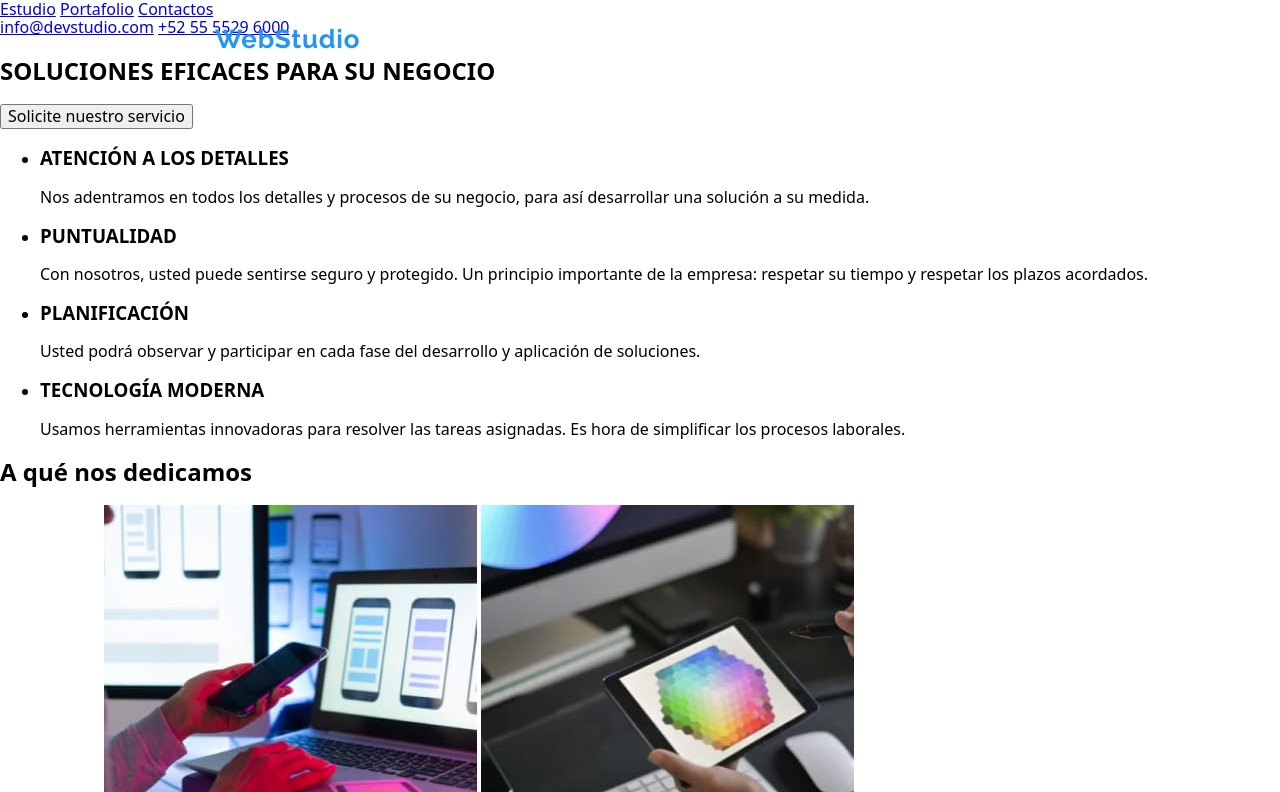
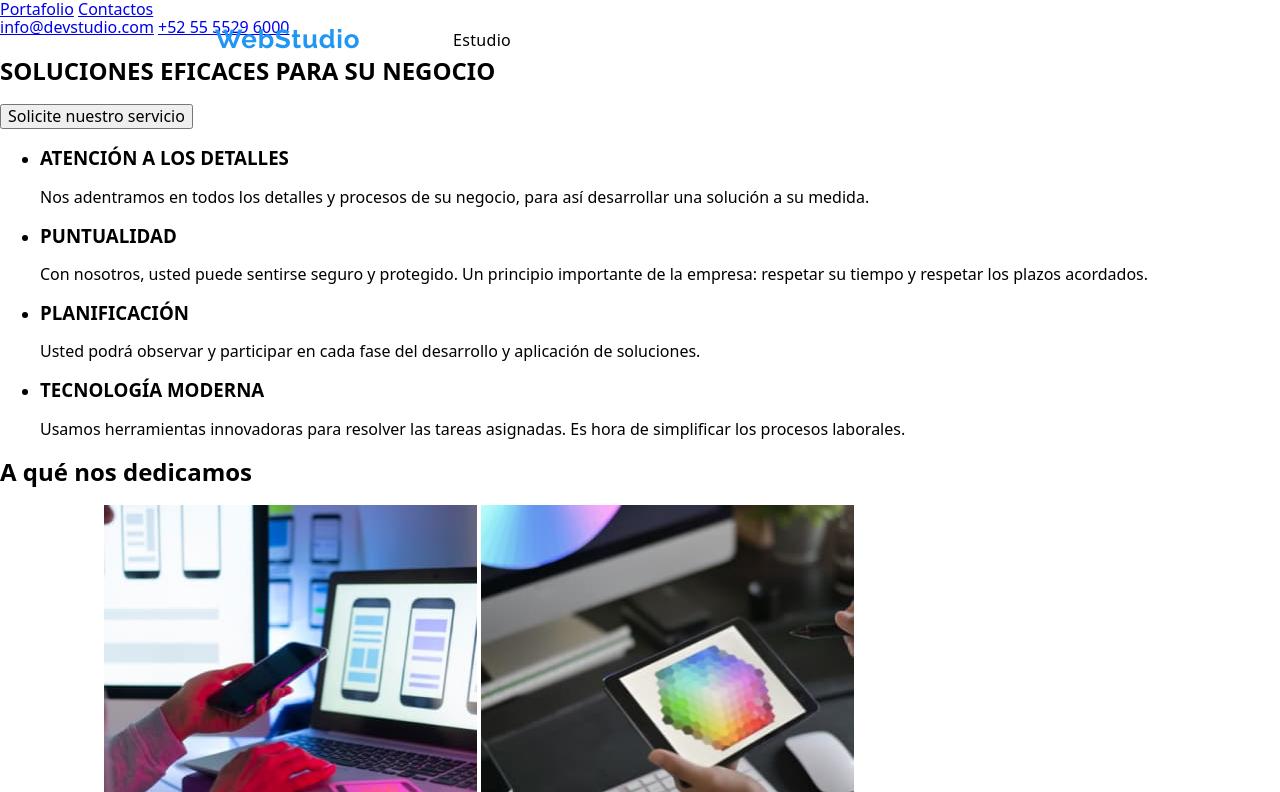
Before and after one commit to CoolKiid95/goit-markup-hw-02-nomas, a plain HTML site: page index.html in a window 1280 px wide. Shown: the top 792 px of the page. Drawn offline with nearby package versions, Linux system fonts and the light colour scheme.

Commit message:
CSS changes

```diff
--- a/CSS/styles.css
+++ b/CSS/styles.css
@@ -1,5 +1,13 @@
-@import url('https://fonts.googleapis.com/css2?family=Roboto:ital,wght@1,100&display=swap');
+@import url('https://fonts.googleapis.com/css2?family=Raleway:wght@700&family=Roboto:ital,wght@0,400;1,100&display=swap');
+@import url('https://fonts.googleapis.com/css2?family=Raleway:wght@700&family=Roboto:ital,wght@0,400;0,500;1,100&display=swap');
+@import url('https://fonts.googleapis.com/css2?family=Raleway:wght@700&family=Roboto:ital,wght@0,400;0,500;0,700;1,100&display=swap');
+@import url('https://fonts.googleapis.com/css2?family=Raleway:wght@700&family=Roboto:ital,wght@0,400;0,500;0,700;0,900;1,100&display=swap');
 @import url('https://fonts.googleapis.com/css2?family=Raleway:wght@700&family=Roboto:ital,wght@1,100&display=swap');
+body {
+      font-family: 'Roboto', sans-serif;
+      font-style: normal;
+}
+
 .logo-webstudio {
     font-family: 'Raleway';
     font-style: normal;
@@ -15,3 +23,20 @@
     top: 24px;
     text-decoration: none;
 }
+.header-estudio {
+    text-decoration: none;
+    font-weight: 500;
+    font-size: 14;
+    line-height: 16px;
+    letter-spacing: 0.02em;
+    position: absolute;
+    width: 49px;
+    height: 16px;
+    left: 453px;
+    top: 32px;
+    color: black;
+}
+.header-estudio:hover {
+    color: #2196F3;
+    text-decoration: none;
+}
--- a/index.html
+++ b/index.html
@@ -18,12 +18,12 @@
     <header>
         <nav>
             <a class="logo-webstudio" href="/index.html">WebStudio</a>
-            <a href="/estudio">Estudio</a>
-            <a href="/portafolio.html">Portafolio</a>
-            <a href="contactos">Contactos</a>
+            <a class="header-estudio"href="/estudio">Estudio</a>
+            <a class="header-portafolio"href="/portafolio.html">Portafolio</a>
+            <a class="header-contatos"href="contactos">Contactos</a>
         </nav>
-        <a href="mailto:info@devstudio.com">info@devstudio.com</a>
-        <a href="tel:+525555296000">+52 55 5529 6000</a>
+        <a class="header-email"href="mailto:info@devstudio.com">info@devstudio.com</a>
+        <a class="header-number"href="tel:+525555296000">+52 55 5529 6000</a>
     </header>
     <main>
         <section>
```
